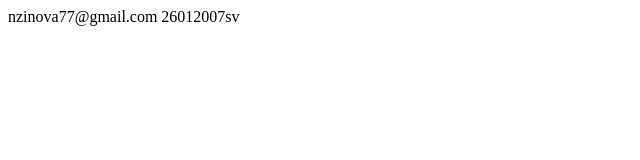
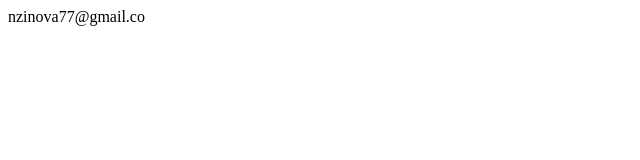
Before and after one commit to surikzin07/surikzin.github.io, a plain HTML site: page index.html in a window 1280 px wide. Shown: the whole page, without its empty margins (0-640 px from the left). Drawn offline with Linux system fonts and the light colour scheme.

Commit message:
Update index.html

```diff
--- a/index.html
+++ b/index.html
@@ -5,7 +5,7 @@
 <title>jfdjjd</title>
 </head>
     <body>
-        nzinova77@gmail.com
-        26012007sv
+        nzinova77@gmail.co
+
 </body>
 </html>
```
